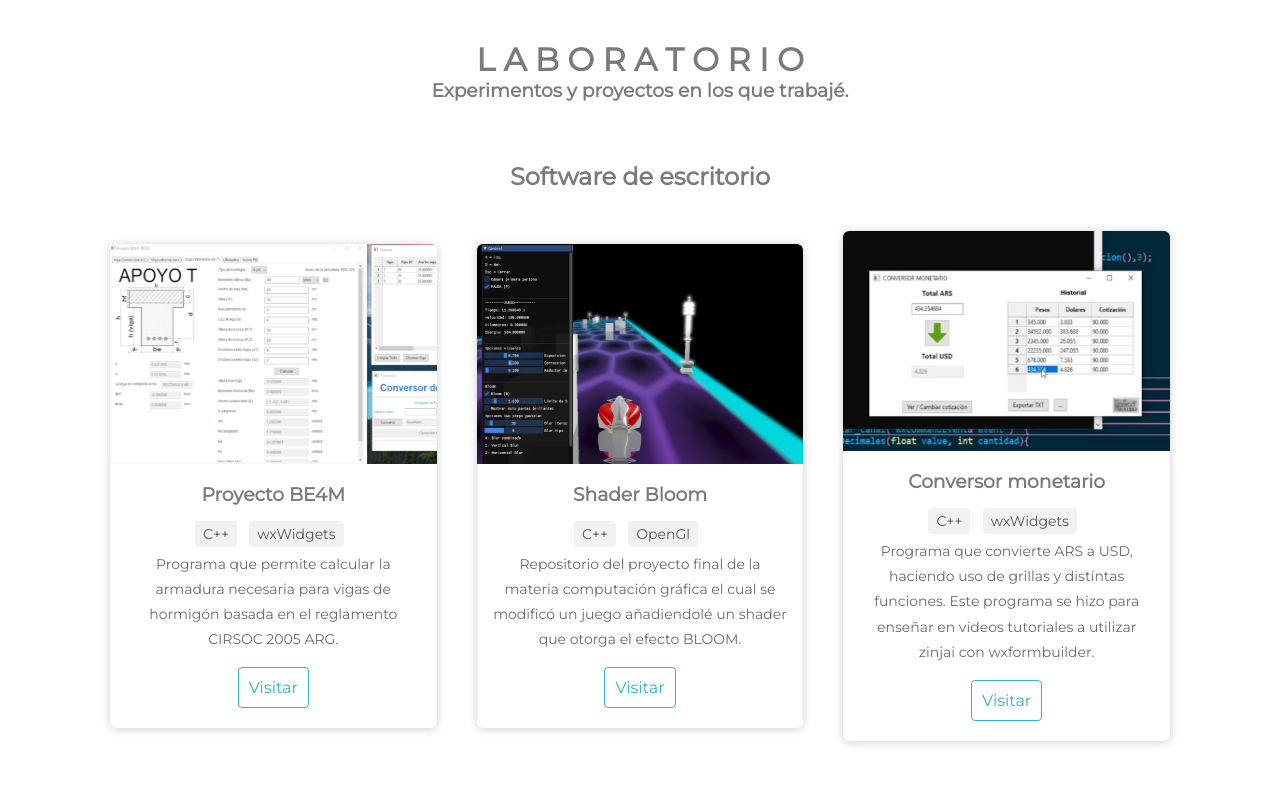
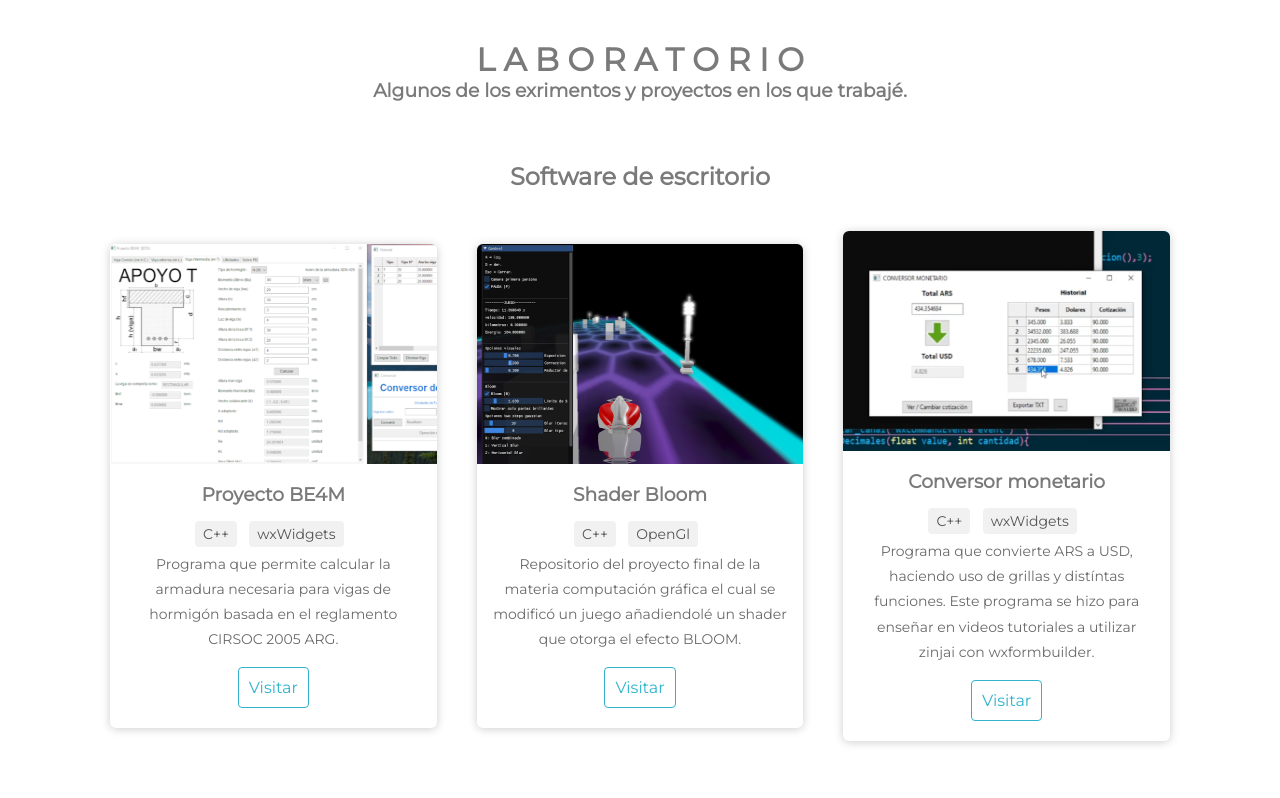
Before and after one commit to CodigoWaldo/CodigoWaldo.github.io, a plain HTML site: page Stuff/Biblioteca.html in a window 1280 px wide. Shown: the top 798 px of the page. Drawn offline with Linux system fonts and the light colour scheme.

Commit message:
Update Biblioteca.html

```diff
--- a/Stuff/Biblioteca.html
+++ b/Stuff/Biblioteca.html
@@ -13,7 +13,7 @@
 	<!--Tarjetas-->
 	<div class="title-cards">
 		<h1>L A B O R A T O R I O</h1>
-		<h3>Experimentos y proyectos en los que trabajé.</h3>
+		<h3>Algunos de los exrimentos y proyectos en los que trabajé.</h3>
 	</div>
 
 	<div class="title-cards">
```
